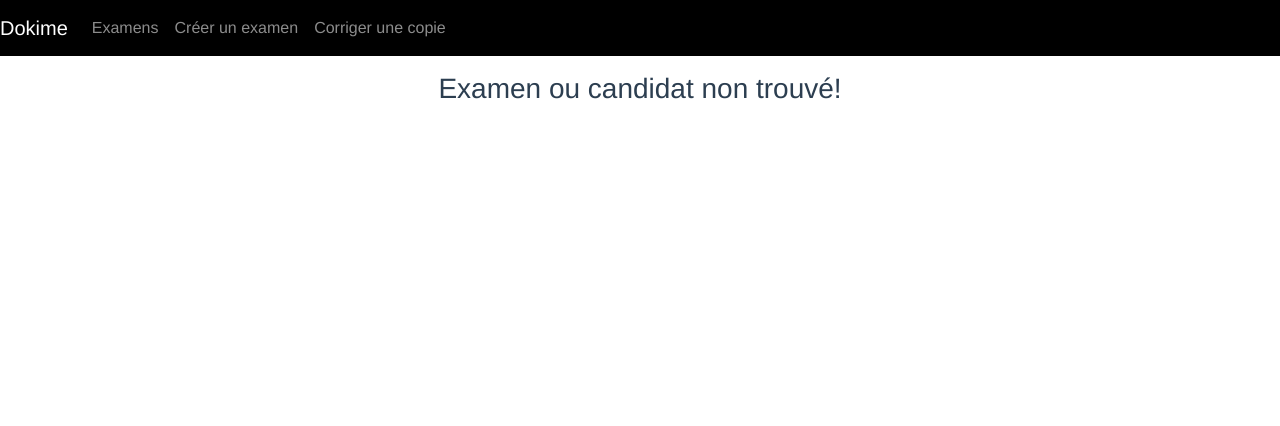
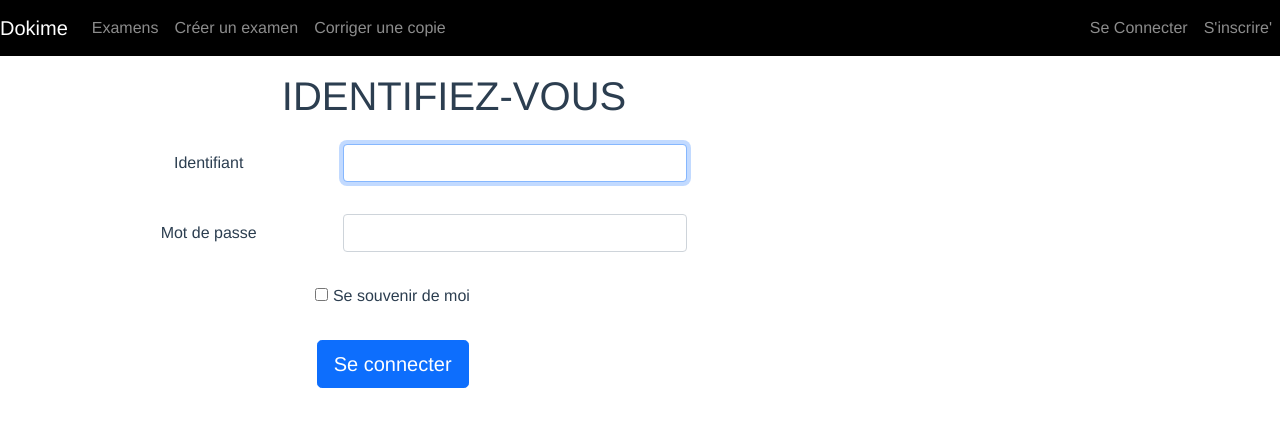
Before and after one commit to RemiPish/Dokime, a Vue app in the folder app/: page /login in a window 1280 px wide. Shown: the top 426 px of the page. Built offline with nearby package versions, Linux system fonts and the light colour scheme; no server answers.

Commit message:
ajout page login

```diff
--- /dev/null
+++ b/app/config/dbConfig.js
@@ -0,0 +1,3 @@
+module.exports = {
+    URI: 'mongodb+srv://RemiP:QR7xCS8P5pXP2rD@cluster0.bxa2e.mongodb.net/ExamenDB?retryWrites=true&w=majority'
+};
--- a/app/src/App.vue
+++ b/app/src/App.vue
@@ -2,15 +2,27 @@
   <div id="app">
     <nav class="navbar navbar-expand navbar-dark bg-black">
       <router-link to="/" class="navbar-brand">Dokime</router-link>
-      <div class="navbar-nav mr-auto">
+      <div class="navbar-nav ">
         <li class="nav-item">
           <router-link to="/examens" class="nav-link">Examens</router-link>
         </li>
         <li class="nav-item">
-          <router-link to="/creerExamen" class="nav-link">Créer un examen</router-link>
+          <router-link to="/creerExamen" class="nav-link"
+            >Créer un examen</router-link
+          >
         </li>
         <li class="nav-item">
-          <router-link to="/correction" class="nav-link">Corriger une copie</router-link>
+          <router-link to="/correction" class="nav-link"
+            >Corriger une copie</router-link
+          >
+        </li>
+      </div>
+      <div class="navbar-nav ms-auto">
+        <li class="nav-item ">
+          <router-link to="/examens" class="nav-link">Se Connecter</router-link>
+        </li>
+        <li class="nav-item ">
+          <router-link to="/examens" class="nav-link">S'inscrire'</router-link>
         </li>
       </div>
     </nav>
@@ -23,7 +35,7 @@
 
 <script>
 export default {
-  name: "app"
+  name: "app",
 };
 </script>
 
--- a/app/src/components/CreerExamen.vue
+++ b/app/src/components/CreerExamen.vue
@@ -150,6 +150,7 @@
 </template>
 
 <script>
+// Ce composant contient un formulaire a remplir pour créer un examen dans la base de donnée. La liste de candidats peut être inclus avec un fichier CSV
 import ExamenDataService from "../services/examenDataService.js";
 import useVuelidate from "@vuelidate/core";
 import { required } from "@vuelidate/validators";
--- /dev/null
+++ b/app/src/components/PageLogin.vue
@@ -0,0 +1,108 @@
+<style scoped>
+.messageErreur {
+  color: red;
+}
+</style>
+
+<template>
+  <div class="submit-form col-md-8">
+    <div class="header">
+      <h1>IDENTIFIEZ-VOUS</h1>
+    </div>
+
+    <div v-if="!valide">
+      <form @submit="handleLogin" :validation-schema="schema">
+        <div class="p-3 form-group row">
+          <label for="identifiant" class="col-md-4 col-form-label text-md-right"
+            >Identifiant</label
+          >
+
+          <div class="col-md-6">
+            <input
+              id="identifiant"
+              type="text"
+              class="form-control"
+              name="identifiant"
+              value=""
+              required
+              autofocus
+            />
+          </div>
+        </div>
+
+        <div class="p-3 form-group row">
+          <label for="motDePasse" class="col-md-4 col-form-label text-md-right"
+            >Mot de passe</label
+          >
+
+          <div class="col-md-6">
+            <input
+              id="motDePasse"
+              type="password"
+              class="form-control"
+              name="motDePasse"
+              required
+            />
+          </div>
+        </div>
+
+        <div class="p-3 form-group row">
+          <div class="col-md-6 offset-md-2">
+            <div class="checkbox">
+              <label>
+                <input type="checkbox" name="seSouvenir" /> Se souvenir de moi
+              </label>
+            </div>
+          </div>
+        </div>
+
+        <div class="p-3 form-group row">
+          <div class="col-md-6 offset-md-2">
+            <button
+              type="submit btn btn-success "
+              class="btn btn-primary btn-lg"
+            >
+              Se connecter
+            </button>
+          </div>
+        </div>
+      </form>
+      <div v-if="erreur">
+        <label>{{ erreurMessage }}</label>
+      </div>
+    </div>
+
+    <div v-else>
+      <h3>Examen créé!</h3>
+      <button class="btn btn-success" @click="newExam">
+        Créer un nouveau examen
+      </button>
+    </div>
+  </div>
+</template>
+
+<script>
+import useVuelidate from "@vuelidate/core";
+//import { required } from "@vuelidate/validators";
+
+export default {
+  name: "creer-examen",
+  data() {
+    return {
+      v$: useVuelidate(),
+      erreurMessage: "",
+      erreur: false,
+      valide: false,
+    };
+  },
+  //mise en place des validations du formulaire avant la soumission
+  validations() {
+    return {
+
+    };
+  },
+  methods: {
+
+  },
+};
+</script>
--- a/app/src/router.js
+++ b/app/src/router.js
@@ -3,7 +3,12 @@ import { createWebHistory, createRouter } from "vue-router";
 const routes = [
   {
     path: "/",
-    redirect: "/examens"
+    redirect: "/login"
+  },
+  {
+    path: "/login",
+    name: "login",
+    component: () => import("./components/PageLogin")
   },
   {
     path: "/examens",
--- a/package.json
+++ b/package.json
@@ -18,8 +18,10 @@
   },
   "homepage": "https://github.com/RemiPish/Dokime#readme",
   "dependencies": {
+    "bcryptjs": "^2.4.3",
     "core-js": "^3.18.3",
     "cors": "^2.8.5",
+    "jsonwebtoken": "^8.5.1",
     "mongoose": "^6.0.4",
     "mongoose-unique-validator": "^3.0.0",
     "multer": "^1.4.3"
--- a/server.js
+++ b/server.js
@@ -8,6 +8,7 @@ const fs = require('fs')
 const https = require('https');
 const key = fs.readFileSync('cert/CA/localhost/localhost.decrypted.key');
 const cert = fs.readFileSync('cert/CA/localhost/localhost.crt');
+const dbConfig = require ('./app/config/dbConfig');
 
 
 var corsOptions = {
@@ -22,9 +23,8 @@ app.use(express.urlencoded({ extended: true }))
 app.use(cors(corsOptions));
 
 
-const uri = 'mongodb+srv://RemiP:QR7xCS8P5pXP2rD@cluster0.bxa2e.mongodb.net/ExamenDB?retryWrites=true&w=majority';
 mongoose
-  .connect(uri, {
+  .connect(dbConfig.URI, {
     useNewUrlParser: true,
     useUnifiedTopology: true
   })
```
Also changed, not shown: 1 other file (tests, documents, lock files or other folders).
